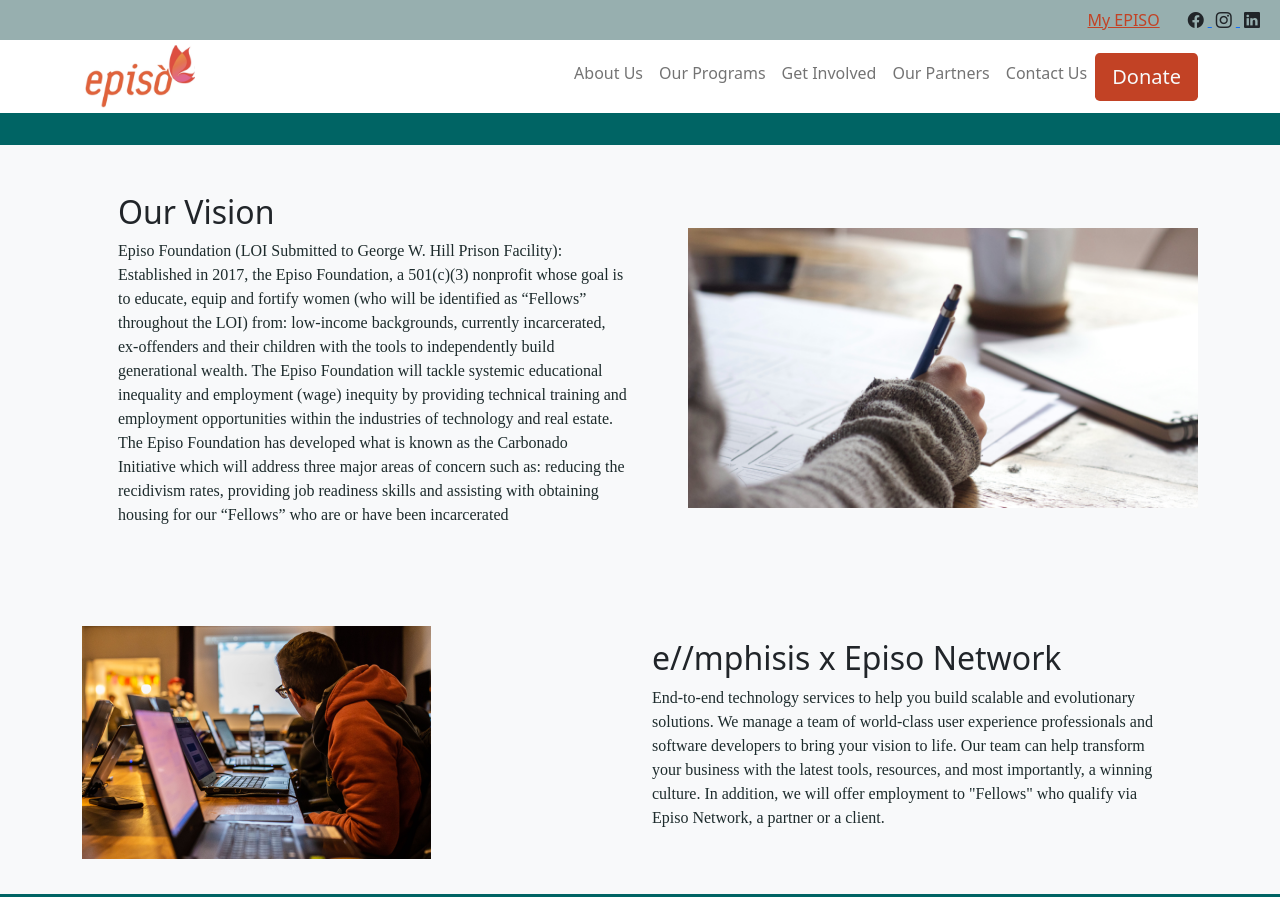
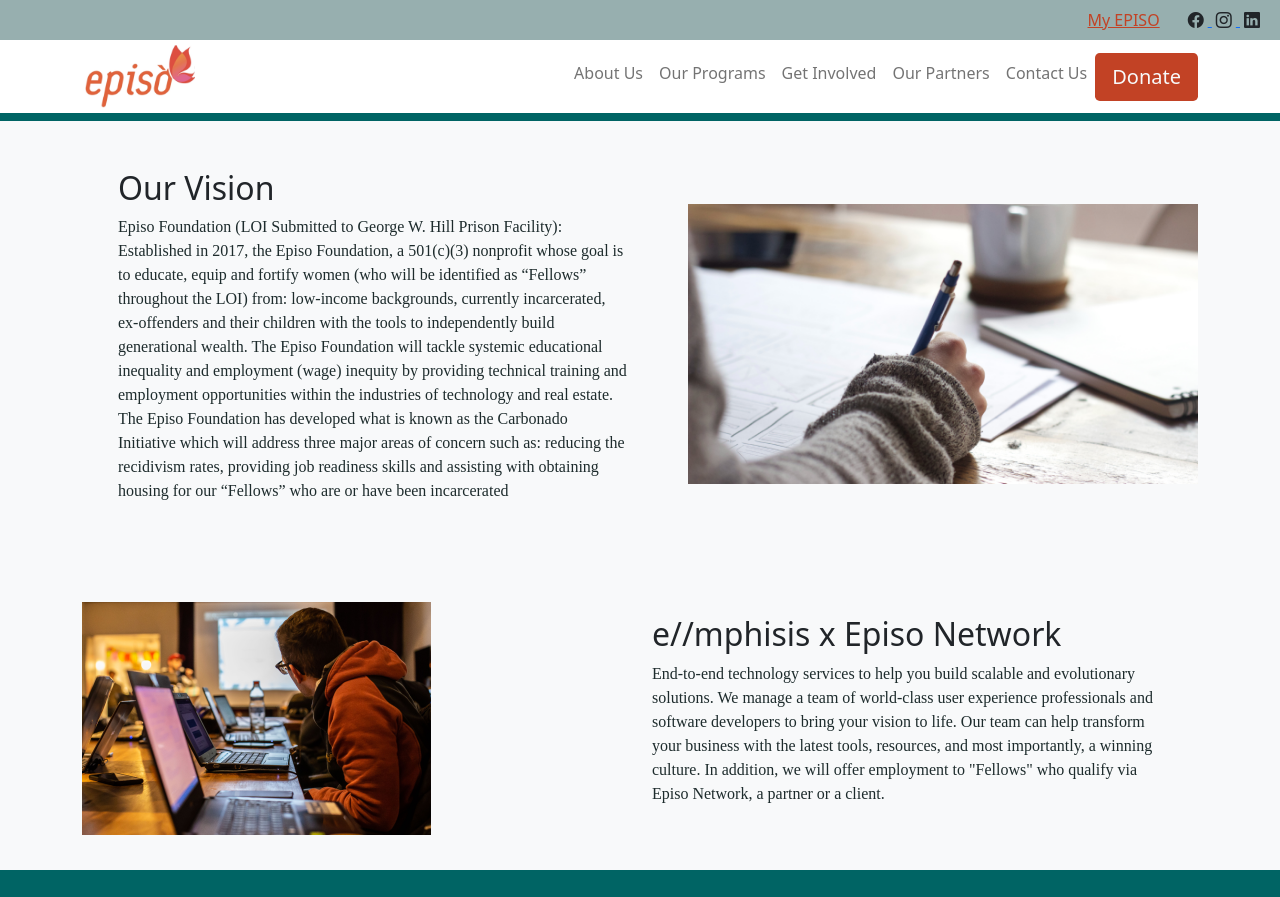
Before and after one commit to Maheen85/EPISO_Foundation_Website, a plain HTML site: page html/aboutUs.html in a window 1280 px wide. Shown: the top 897 px of the page. Drawn offline with nearby package versions, Linux system fonts and the light colour scheme; files that its build step writes are made by us from their sources.

Commit message:
changing p-3 to p-1 after nav bar

```diff
--- a/html/aboutUs.html
+++ b/html/aboutUs.html
@@ -71,7 +71,7 @@
 
     <!-- section 1 - banner 2-->
 
-    <section class="border-fluid text-light p-3" style="background-color: #006464;">
+    <section class="border-fluid text-light p-1" style="background-color: #006464;">
 
     </section>
 
```
Also changed, not shown: html/becomePartnerForm.html (+1 -1 lines), html/contactUsForm.html (+1 -1 lines), html/donatePaymentForm.html (+1 -1 lines), html/logIn.html (+1 -1 lines), html/ourPartners.html (+1 -1 lines).
